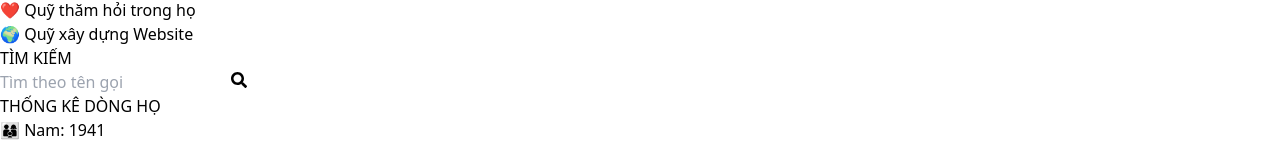
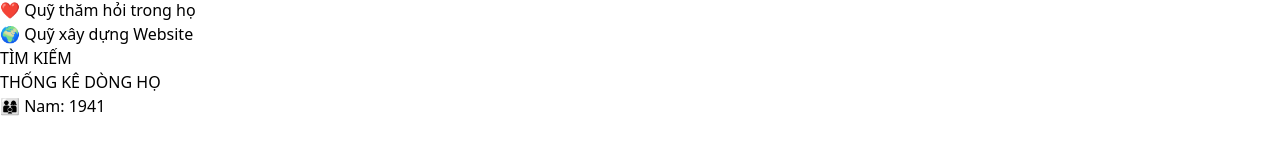
Before and after one commit to Vinhkqph25485/web_giapha, a React (Vite) app: page / in a window 1280 px wide. Shown: the part 504-664 px from the top of the page. Built offline with nearby package versions, Linux system fonts and the light colour scheme; no server answers.

Commit message:
Update footer

```diff
--- a/src/components/Footer.tsx
+++ b/src/components/Footer.tsx
@@ -37,16 +37,7 @@ const Footer = () => {
           {/* Cột 3: Tìm kiếm */}
           <div>
             <h2 className="text-lg font-semibold mb-3">TÌM KIẾM</h2>
-            <div className="relative">
-              <input
-                type="text"
-                placeholder="Tìm theo tên gọi"
-                className="w-full p-2 rounded-md text-black"
-              />
-              <button className="absolute right-2 top-1/2 transform -translate-y-1/2 bg-orange-500 p-2 rounded-md text-white">
-                <FaSearch />
-              </button>
-            </div>
+
             <h2 className="text-lg font-semibold mt-5">THỐNG KÊ DÒNG HỌ</h2>
             <p className="text-sm">
               👨‍👩‍👦 Nam: <span className="font-semibold">1941</span>
```
